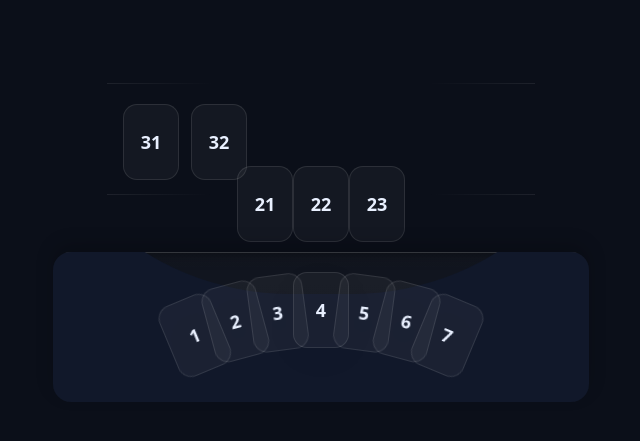
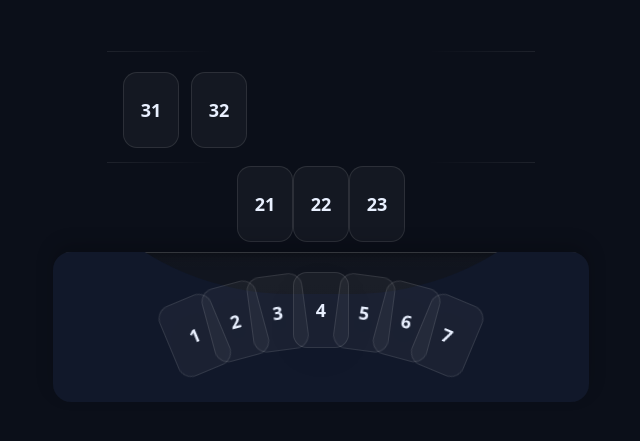
Before and after one commit to AHE0098/cardboard, a website: page public/index.html in a window 1280 px wide. Shown: the part 43-484 px from the top of the page, without its empty margins (319-959 px from the left). Drawn offline with Linux system fonts and the light colour scheme.

Commit message:
Update styles.css

```diff
--- a/public/styles.css
+++ b/public/styles.css
@@ -532,7 +532,7 @@ body{
 .board::before{
   content:"";
   display:block;
-  height: 10vh;   /* tune 6–14vh */
+  height: 0;   /* tune 6–14vh */
   flex: 0 0 auto;
 }
 
```
